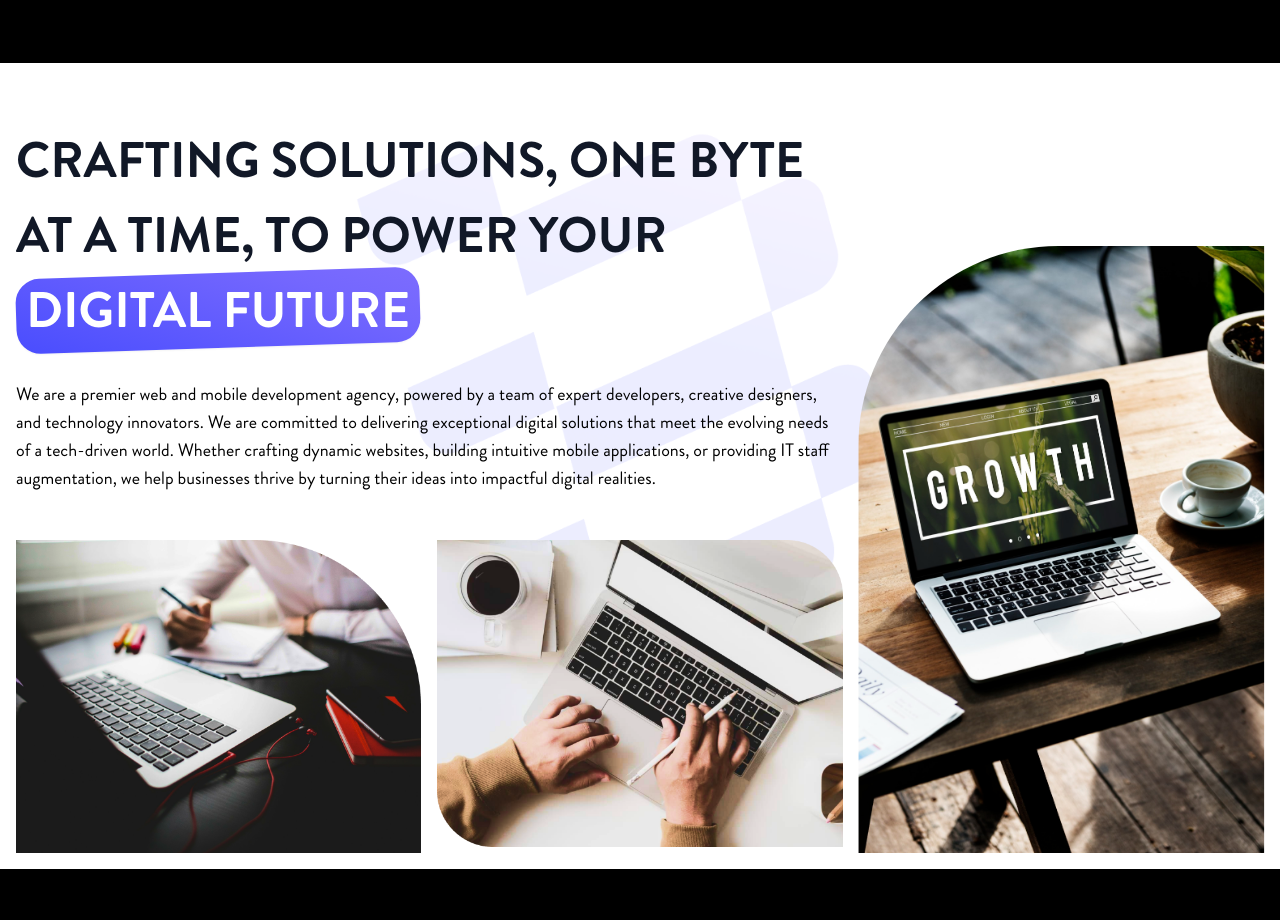
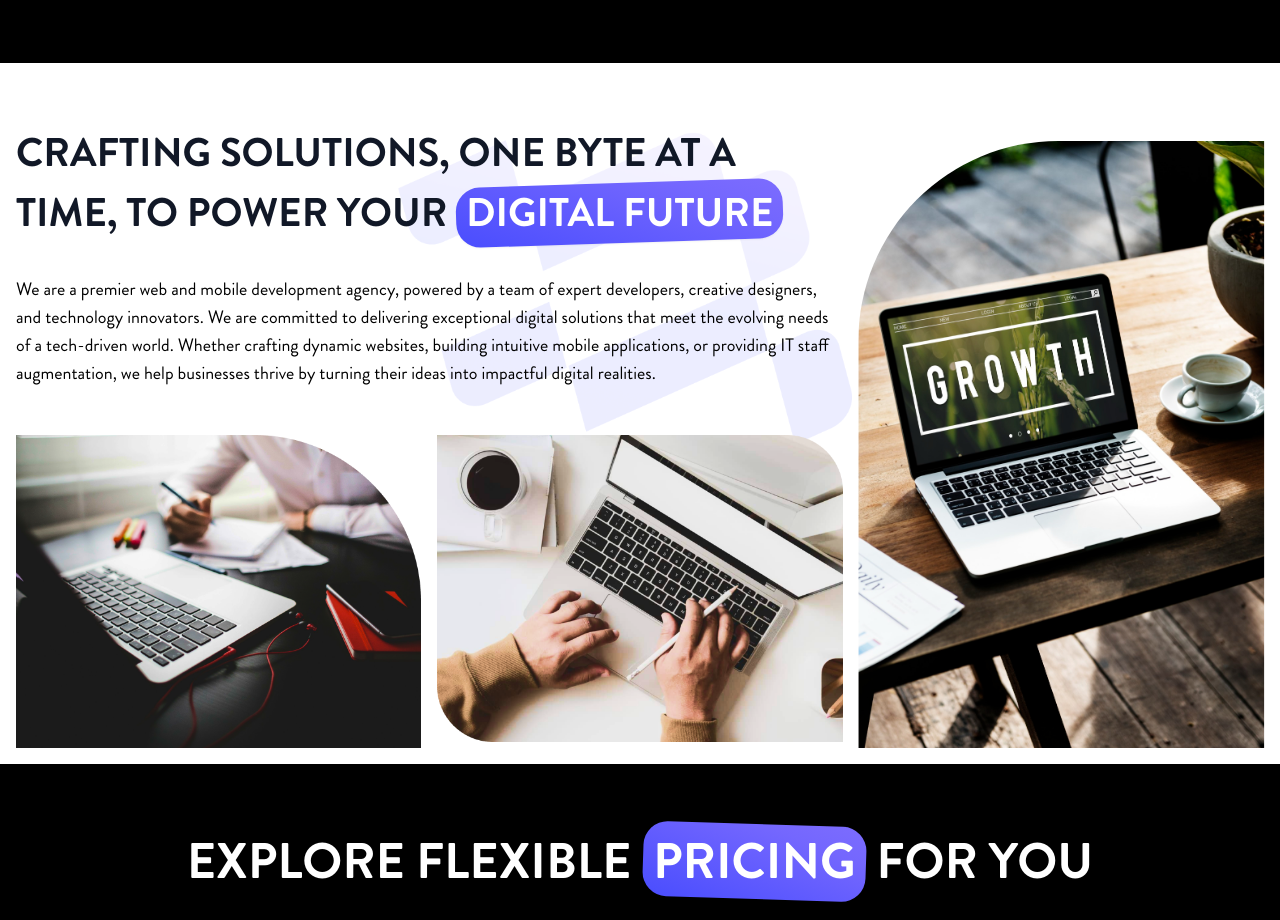
Before and after one commit to syedd-hasan/made-by-bytes, a React (Create React App) app: page / in a window 1280 px wide. Shown: the part 1460-2380 px from the top of the page. Built offline with nearby package versions, Linux system fonts and the light colour scheme.

Commit message:
Update ThirdSec.jsx

```diff
--- a/src/component/HomeComponent/ThirdSec.jsx
+++ b/src/component/HomeComponent/ThirdSec.jsx
@@ -18,7 +18,7 @@ export const ThirdSec = () => {
       >
         <div className="grid md:grid-cols-3 mb-4 gap-4 ">
           <div className=" col-span-2 items-center">
-            <h2 className="text-2xl font-bold  text-gray-900 min-[1541px]:text-[65px]  max-[1540px]:text-[50px] uppercase leading-normal">
+            <h2 className="text-2xl font-bold  text-gray-900 min-[1541px]:text-[65px]  max-[1540px]:text-[40px] uppercase leading-normal">
               Crafting solutions, one Byte at a time, to power your{" "}
               <span className="inline-block rotate-[-1.86deg] bg-lilt-sec px-2.5 rounded-xl  md:rounded-3xl shadow-sm font-bold ">
                 <span className="inline-block rotate-[1.86deg] text-white font-semibold font-bold ">
```
